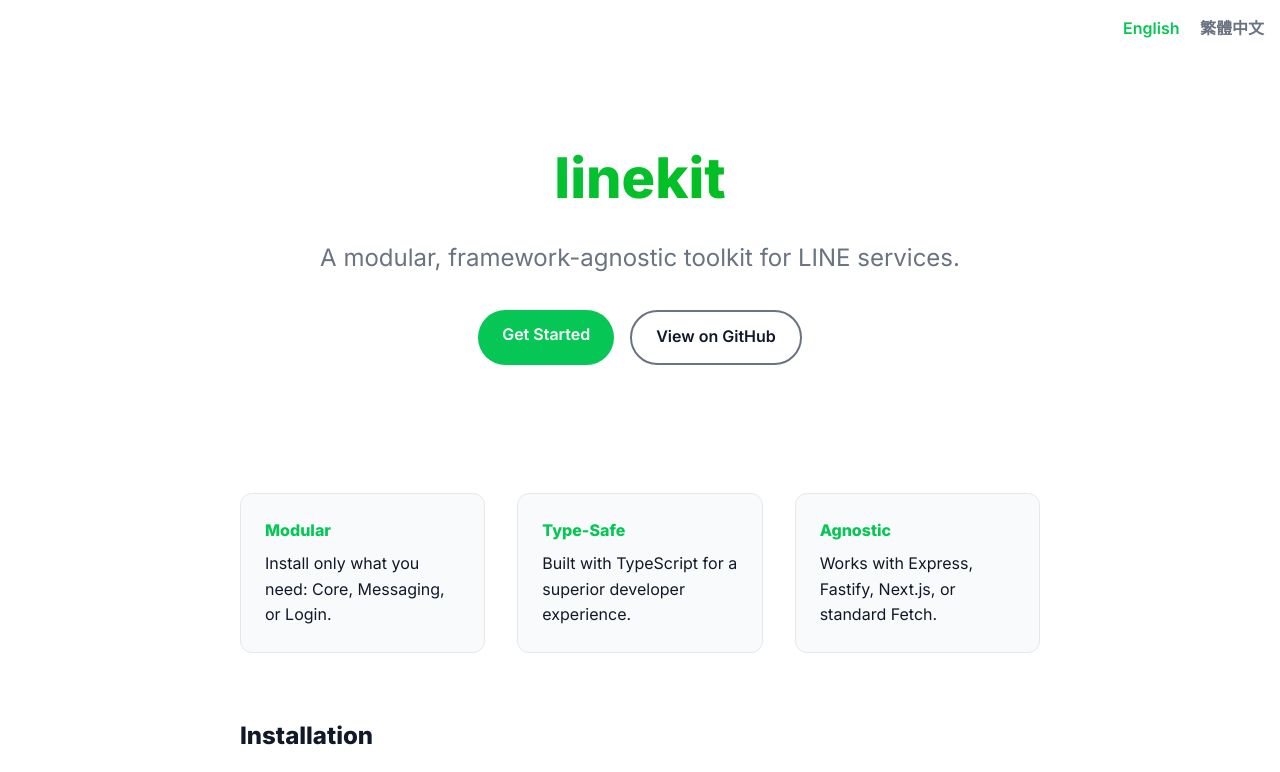
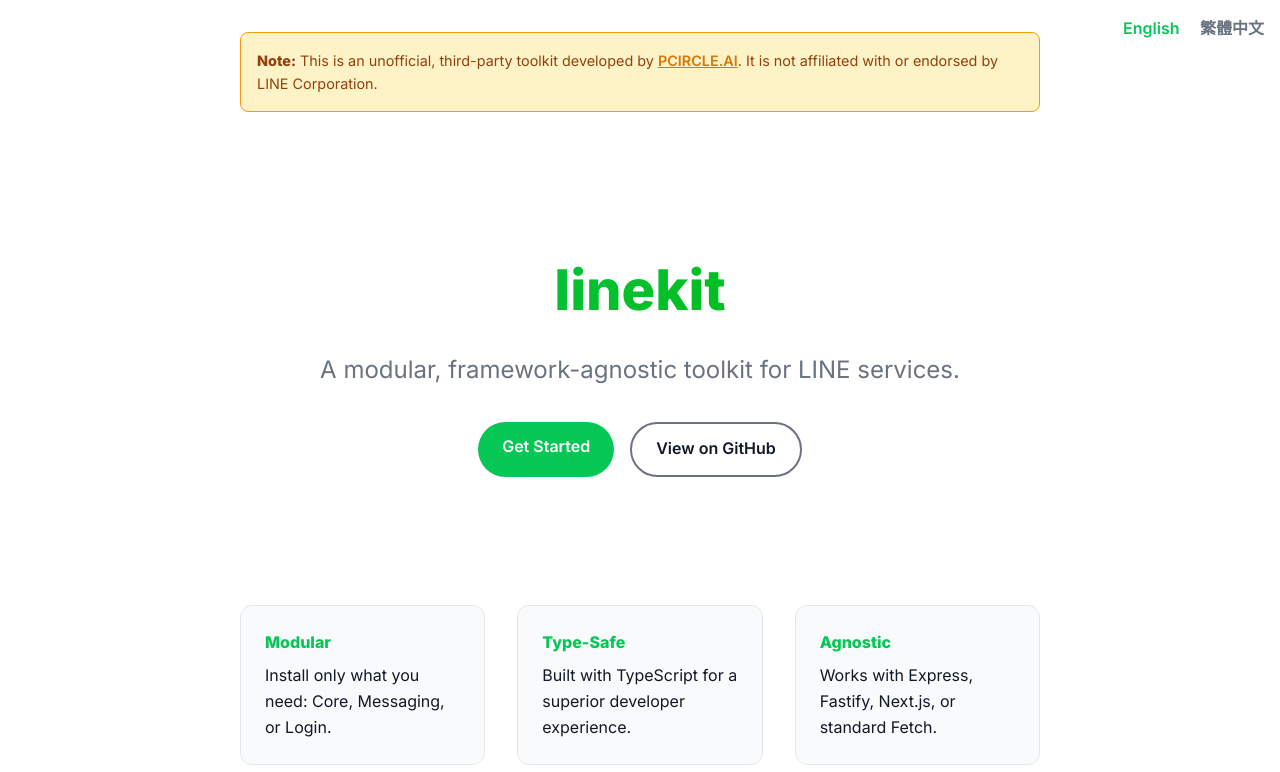
Before and after one commit to PCIRCLE-AI/linekit, a website: page docs/index.html in a window 1280 px wide. Shown: the top 772 px of the page. Drawn offline with Linux system fonts and the light colour scheme.

Commit message:
docs: add third-party disclaimer and PCIRCLE.AI attribution

```diff
--- a/docs/index.html
+++ b/docs/index.html
@@ -113,6 +113,19 @@
             color: var(--gray);
             font-size: 0.9rem;
         }
+        .disclaimer {
+            background: #fef3c7;
+            border: 1px solid #f59e0b;
+            border-radius: 8px;
+            padding: 1rem;
+            margin-bottom: 2rem;
+            font-size: 0.9rem;
+            color: #92400e;
+        }
+        .disclaimer a {
+            color: #d97706;
+            font-weight: 600;
+        }
     </style>
 </head>
 <body>
@@ -122,6 +135,10 @@
     </div>
 
     <div class="container">
+        <div class="disclaimer">
+            <strong>Note:</strong> This is an unofficial, third-party toolkit developed by <a href="https://pcircle.ai">PCIRCLE.AI</a>.
+            It is not affiliated with or endorsed by LINE Corporation.
+        </div>
         <header>
             <h1>linekit</h1>
             <div class="subtitle">A modular, framework-agnostic toolkit for LINE services.</div>
@@ -167,7 +184,7 @@ app.post("/webhook",
         </section>
 
         <footer>
-            <p>MIT License &copy; 2024 linekit</p>
+            <p>MIT License &copy; 2024 <a href="https://pcircle.ai" style="color: var(--primary);">PCIRCLE.AI</a></p>
         </footer>
     </div>
 </body>
```
Also changed, not shown: docs/index-zh.html (+20 -1 lines).
